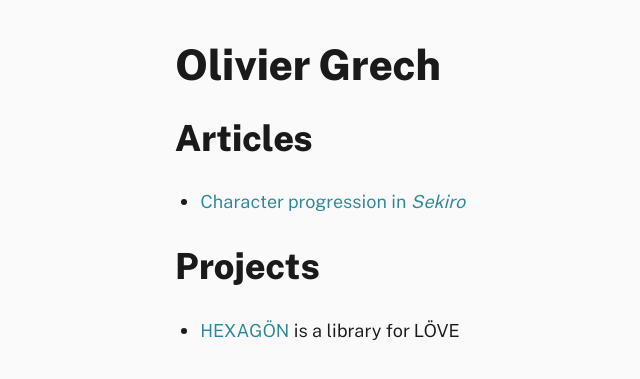
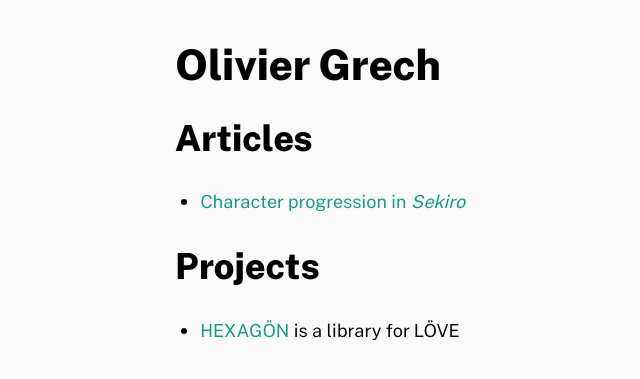
Before and after one commit to olivier-grech/olivier-grech.github.io, a plain HTML site: page index.html in a window 1280 px wide. Shown: the whole page, without its empty margins (123-763 px from the left). Drawn offline with Linux system fonts and the light colour scheme.

Commit message:
Change colors

```diff
--- a/stylesheet.css
+++ b/stylesheet.css
@@ -11,20 +11,24 @@
 body {
   font-family: "Public Sans";
   margin: auto;
-  color: #1a1a1a;
+  color: #000000;
   background-color: #fafafa;
 }
 
 h1,
 h2,
 h3 {
-  color: #1a1a1a;
+  color: #000000;
   font-family: "Public Sans Extra Bold";
 }
 
 p {
   hyphens: auto;
   text-align: justify;
+}
+
+a {
+  color: #0e9a83;
 }
 
 ::selection { background-color: #64baff; }
```
